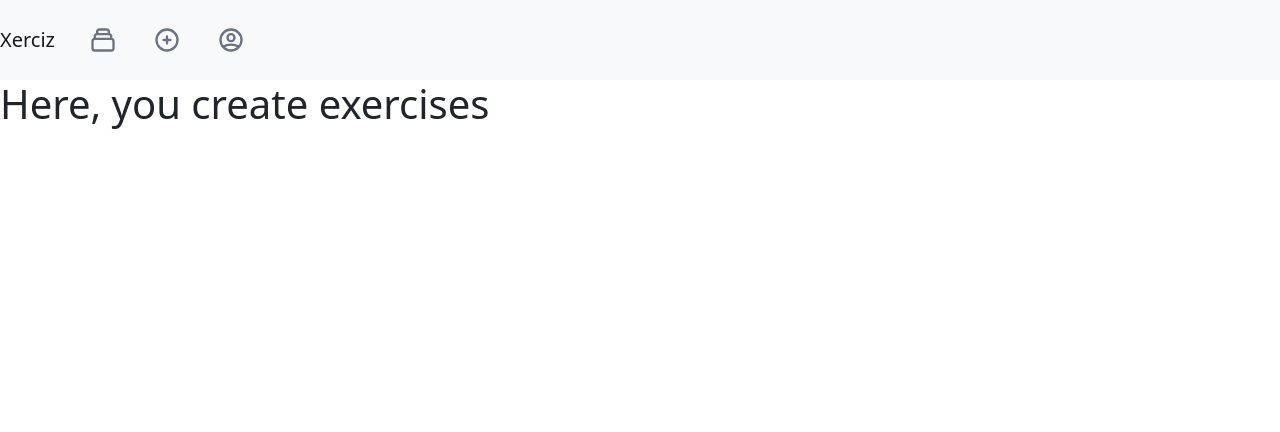
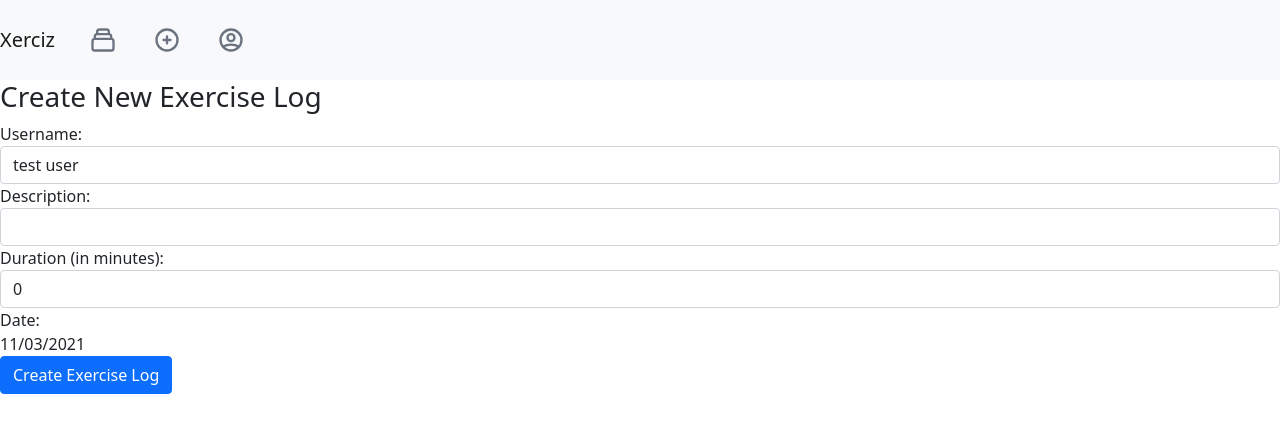
Before and after one commit to Amaechina-Ikechukwu/Xerciz, a React (Create React App) app: page /create in a window 1280 px wide. Shown: the top 432 px of the page. Built offline with nearby package versions, Linux system fonts and the light colour scheme.

Commit message:
At this thing, navbar has been worked on, create exercise and create user was successful on the frontend path

```diff
--- a/package.json
+++ b/package.json
@@ -11,8 +11,10 @@
     "@testing-library/jest-dom": "^5.15.0",
     "@testing-library/react": "^11.2.7",
     "@testing-library/user-event": "^12.8.3",
+    "axios": "^0.24.0",
     "bootstrap": "^5.1.3",
     "react": "^17.0.2",
+    "react-datepicker": "^4.3.0",
     "react-dom": "^17.0.2",
     "react-router-dom": "^5.3.0",
     "react-scripts": "4.0.3",
--- a/src/components/create-xerciz.jsx
+++ b/src/components/create-xerciz.jsx
@@ -1,13 +1,127 @@
-import React, { Component } from 'react'
+import React, { Component } from "react";
+import DatePicker from "react-datepicker";
+import "react-datepicker/dist/react-datepicker.css";
+import axios from "axios";
 
 export class Create_xerciz extends Component {
-    render() {
-        return (
+  constructor(props) {
+    super(props);
+    this.state = {
+      username: "",
+      description: "",
+      duration: 0,
+      users: [],
+      date: new Date(),
+    };
+  }
+
+  componentDidMount() {
+    this.setState({
+      users: ["test user"],
+      username: "test user",
+    });
+  }
+
+  onChangeUsername = (e) => {
+    this.setState({
+      username: e.target.value,
+    });
+  };
+
+  onChangeDescription = (e) => {
+    this.setState({
+      description: e.target.value,
+    });
+  };
+
+  onChangeDuration = (e) => {
+    this.setState({
+      duration: e.target.value,
+    });
+  };
+
+  onChangeDate(date) {
+    this.setState({
+      date: date,
+    });
+  }
+
+  onSubmit = (e) => {
+    e.preventDefault();
+
+    const exercise = {
+      username: this.state.username,
+      description: this.state.description,
+      duration: this.state.duration,
+      date: this.state.date,
+    };
+    window.location = "/";
+    console.log(exercise);
+  };
+
+  render() {
+    return (
+      <div>
+        <h3>Create New Exercise Log</h3>
+        <form onSubmit={this.onSubmit}>
+          <div className="form-group">
+            <label>Username: </label>
+            <select
+              ref="userInput"
+              required
+              className="form-control"
+              value={this.state.username}
+              onChange={this.onChangeUsername}
+            >
+              {this.state.users.map(function (user) {
+                return (
+                  <option key={user} value={user}>
+                    {user}
+                  </option>
+                );
+              })}
+            </select>
+          </div>
+          <div className="form-group">
+            <label>Description: </label>
+            <input
+              type="text"
+              required
+              className="form-control"
+              value={this.state.description}
+              onChange={this.onChangeDescription}
+            />
+          </div>
+          <div className="form-group">
+            <label>Duration (in minutes): </label>
+            <input
+              type="text"
+              className="form-control"
+              value={this.state.duration}
+              onChange={this.onChangeDuration}
+            />
+          </div>
+          <div className="form-group">
+            <label>Date: </label>
             <div>
-                <h1>Here, you create exercises</h1>
+              <DatePicker
+                selected={this.state.date}
+                onChange={this.onChangeDate}
+              />
             </div>
-        )
-    }
+          </div>
+
+          <div className="form-group">
+            <input
+              type="submit"
+              value="Create Exercise Log"
+              className="btn btn-primary"
+            />
+          </div>
+        </form>
+      </div>
+    );
+  }
 }
 
-export default Create_xerciz
+export default Create_xerciz;
--- a/src/components/xerciz_user.jsx
+++ b/src/components/xerciz_user.jsx
@@ -1,13 +1,60 @@
-import React, { Component } from 'react'
+import React, { Component } from "react";
+import axios from "axios";
 
 export class Xerciz_user extends Component {
-    render() {
-        return (
-            <div>
-                 <h1>Here, you view your aliases</h1>
-            </div>
-        )
-    }
+  constructor(props) {
+    super(props);
+    this.state = {
+      username: "",
+    };
+  }
+
+  onChangeUsername = (e) => {
+    this.setState({
+      username: e.target.value,
+    });
+  };
+
+  onSubmit = (e) => {
+    e.preventDefault();
+    const user = {
+      username: this.state.username,
+    };
+    console.log(user);
+    axios
+      .post("http://localhost:5000/user/add", user)
+      .then((res) => console.log(res.data));
+    this.setState({
+      username: "",
+    });
+  };
+
+  render() {
+    return (
+      <div>
+        <h3>Create New User</h3>
+        <form onSubmit={this.onSubmit}>
+          <div className="form-group">
+            <label>Username: </label>
+            <input
+              type="text"
+              required
+              className="form-control"
+              value={this.state.username}
+              onChange={this.onChangeUsername}
+            />
+          </div>
+          <div className="form-group">
+            <input
+              type="submit"
+              value="Create User"
+              className="btn btn-primary"
+            />
+          </div>
+        </form>
+      </div>
+    );
+  }
 }
 
-export default Xerciz_user
+export default Xerciz_user;
```
Also changed, not shown: 1 other file (tests, documents, lock files or other folders).
